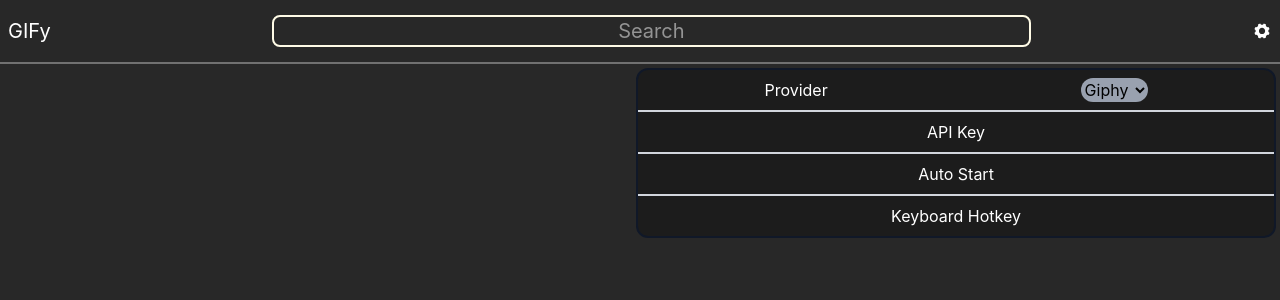
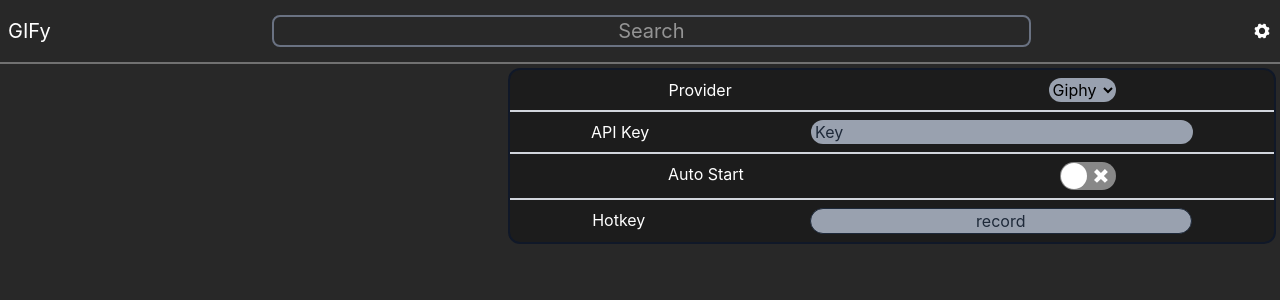
Before and after one commit to Hazorox/Gify, a React app: page / in a window 1280 px wide. Both pictures are taken after a click on the icon 1262 px from the left and 31 px from the top of the page. Shown: the top 300 px of the page. Built offline with nearby package versions, Linux system fonts and the light colour scheme; the HTML template or start-up script is replaced by a standard one.

Commit message:
finalize menu options style

```diff
--- a/src/App.tsx
+++ b/src/App.tsx
@@ -1,16 +1,19 @@
 import { IoIosSettings } from "react-icons/io";
 import "./App.css";
 import { useRef, useState } from "react";
+import Switch from "react-switch"
 
 function App() {
   const [contents, setContents] = useState([]);
   const [apiKey, setApiKey] = useState("");
+  const [autostart,setAutostart] = useState<boolean>(false)
+  const [searchInput, setSearchInput] = useState<string>("");
   const [provider, setProvider] = useState<"Giphy" | "Tenor" | "Klippy">(
     "Giphy",
   );
-  const [searchInput,setSearchInput] = useState<string>("")
+
+
   const optionsRef = useRef<HTMLDivElement>(null);
-  console.log(provider)
   return (
     <div className="w-full h-full overflow-hidden bg-[#282828] text-white">
       <div
@@ -21,11 +24,11 @@ function App() {
         <input
           type="text"
           placeholder="Search"
-          className="w-[60%] placeholder:text-center select-text flex justify-center self-center items-center border-[#fffbe6] rounded-lg sticky border-2"
-          onChange={(e)=>{
-            setSearchInput(e.target.value)
+          className="w-[60%] placeholder:text-center focus:border-2 focus:border-gray-400 border-gray-500 select-text flex justify-center self-center text-center items-center rounded-lg sticky border-2"
+          onChange={(e) => {
+            setSearchInput(e.target.value);
           }}
-          value = {searchInput}
+          value={searchInput}
         />
         <IoIosSettings
           className="cursor-pointer"
@@ -35,22 +38,45 @@ function App() {
         />
       </div>
       <div className="relative h-full">
-        <div className="absolute top-1 right-1 hidden h-fit w-[50%] bg-[#171717]/70 border-2 border-gray-900 rounded-xl flex flex-col " ref={optionsRef}>
-        <div className="border-b-2 py-2 border-gray-300 w-full flex justify-around">Provider
-
-          <select className="text-black bg-gray-400 rounded-xl" defaultValue={"Giphy"} onChange={(e)=>{
-            if(!["Giphy","Tenor","Klippy"].includes(e.target.value)) return;
-            setProvider(e.target.value)
-          }}>
+        <div
+          className="absolute top-1 right-1 hidden h-fit w-[60%] bg-[#171717]/70 border-2 border-gray-900 rounded-xl flex flex-col "
+          ref={optionsRef}
+        >
+          <div className="border-b-2 py-2 border-gray-300 w-full flex justify-around">
+            Provider
+            <select
+              className="text-black bg-gray-400 rounded-xl"
+              defaultValue={"Giphy"}
+              onChange={(e) => {
+                if (!["Giphy", "Tenor", "Klippy"].includes(e.target.value))
+                  return;
+                setProvider(e.target.value);
+              }}
+            >
               <option value="Giphy">Giphy</option>
               <option value="Tenor">Tenor</option>
               <option value="Klippy">Klippy</option>
             </select>
           </div>
-        <div className="border-b-2 py-2 border-gray-300 w-full flex justify-around">API Key</div>
-        <div className="border-b-2 py-2 border-gray-300 w-full flex justify-around">Auto Start</div>
-        <div className="py-2 border-gray-300 w-full flex justify-around">Keyboard Hotkey</div>
-        {/* <div className="border-b-2 border-gray-300"></div> */}
+          <div className="border-b-2 py-2 border-gray-300 w-full flex justify-around">
+            API Key{" "}
+            <input
+              onChange={(e) => {
+                setApiKey(e.target.value);
+              }}
+              placeholder="Key"
+              value={apiKey}
+              className="rounded-xl bg-gray-400 placeholder:text-gray-800 flex justify-center items-center text-gray-800 w-1/2 px-1"
+            />
+          </div>
+          <div className="border-b-2 py-2 border-gray-300 w-full flex justify-around">
+            Auto Start
+            <Switch onChange={()=>{setAutostart(prev=>!prev)}} checked={autostart}/>
+          </div>
+          <div className="py-2 border-gray-300 w-full flex justify-around">
+            Hotkey
+            <button className="w-1/2 bg-gray-400 text-gray-800 border cursor-pointer rounded-full">record</button>
+          </div>
         </div>
       </div>
     </div>
```
Lines whose indentation alone changed are shown as unchanged.
